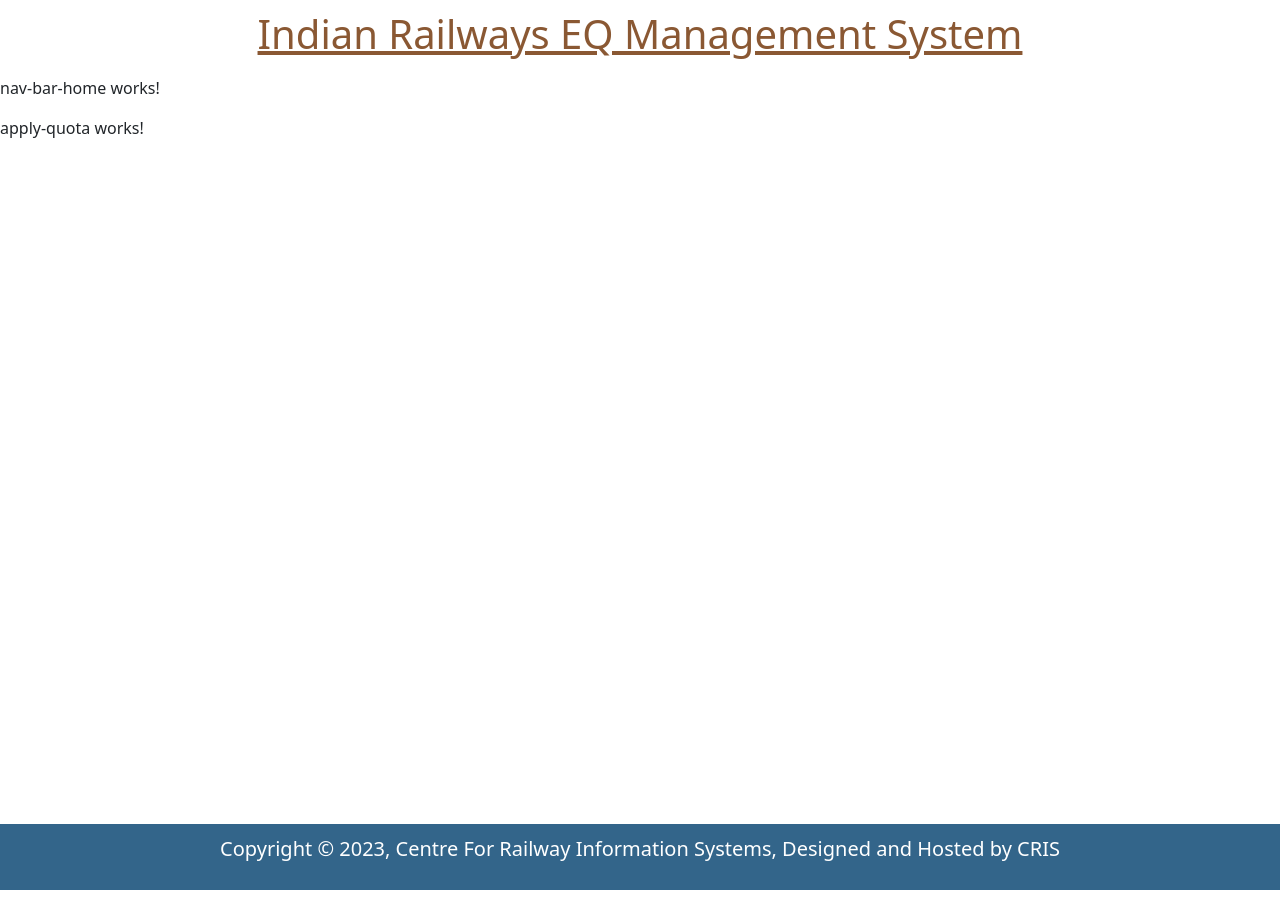
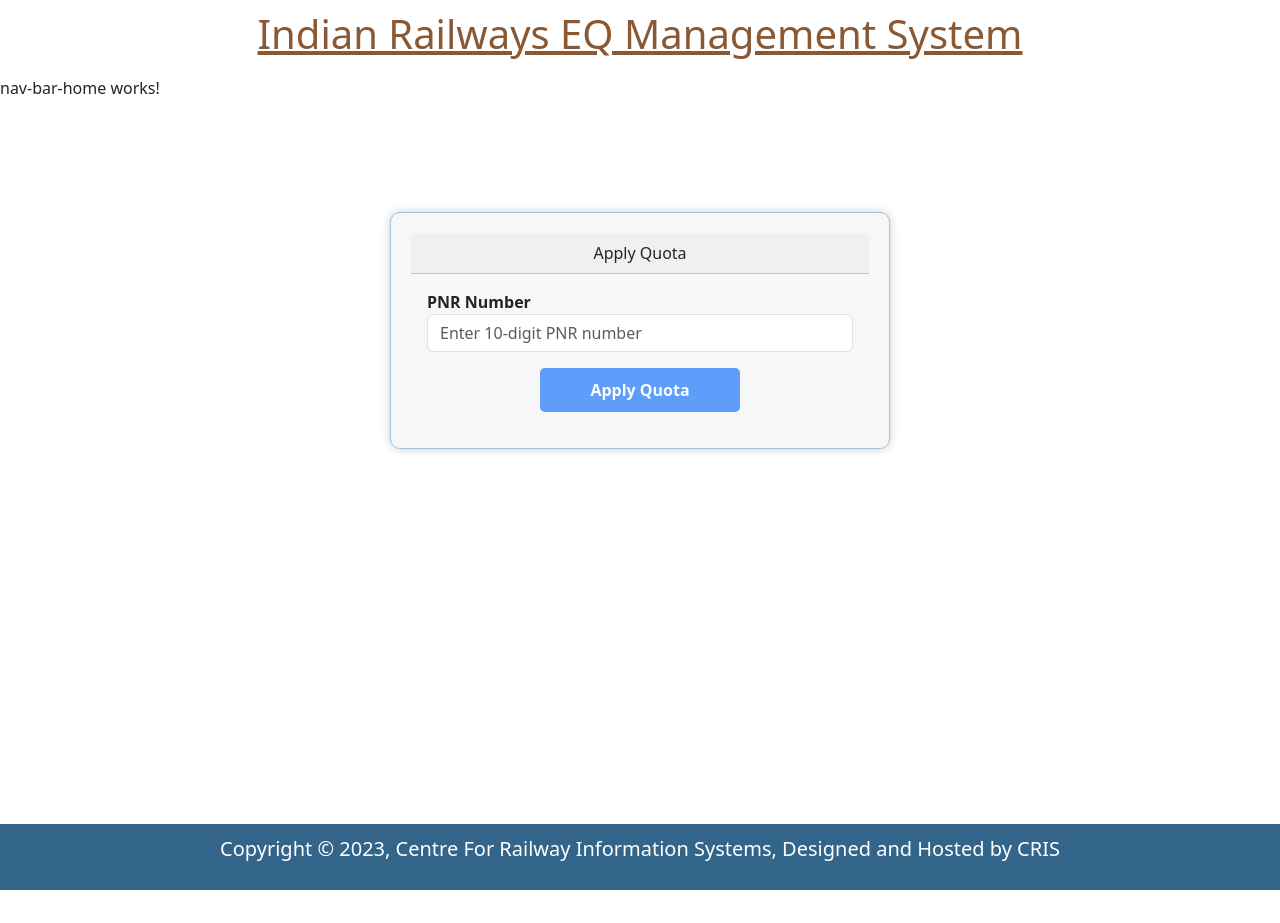
Before and after one commit to snehilkumarrr/EQAllotment, an Angular app: page /apply-quota in a window 1280 px wide. Built offline with nearby package versions, Linux system fonts and the light colour scheme.

Commit message:
pnr-enquiry

```diff
--- a/angular.json
+++ b/angular.json
@@ -98,5 +98,8 @@
         }
       }
     }
+  },
+  "cli": {
+    "analytics": "ffd80230-fa6d-4e2e-9bb4-b4a5d7751a1f"
   }
 }
--- a/src/app/Component/user-homepage/apply-quota/apply-quota.component.css
+++ b/src/app/Component/user-homepage/apply-quota/apply-quota.component.css
@@ -0,0 +1,32 @@
+.card-container {
+    display: flex;
+    justify-content: center;
+    margin-top: 30px;
+  }
+
+  .card {
+    width: 500px;          /* 🔼 Increase width */
+    padding: 20px;
+    border-radius: 10px;
+    box-shadow: 0 0 10px rgba(0, 0, 0, 0.1);
+    background-color: #fff;
+  }
+
+  .pnr-input {
+    display: flex;
+    align-items: center;
+    gap: 12px;
+    margin-bottom: 16px;
+  }
+
+  .pnr-input label {
+    min-width: 100px;
+    font-weight: 600;
+  }
+
+  .pnr-input input {
+    flex-grow: 1;
+    width: 100%;
+    padding: 8px;
+    font-size: 16px;
+  }
--- a/src/app/Component/user-homepage/apply-quota/apply-quota.component.html
+++ b/src/app/Component/user-homepage/apply-quota/apply-quota.component.html
@@ -1 +1,40 @@
-<p>apply-quota works!</p>
+<div class="form-container container py-5">
+  <div class="row justify-content-center mt-5">
+    <div class="col-md-6">
+      <div class="card">
+        <div class="card-header d-flex justify-content-center align-items-center">
+            Apply Quota
+          </div>
+        <div class="card-body">
+          <form [formGroup]="quotaForm" (ngSubmit)="onSubmit()">
+            <div class="form-group">
+              <label for="quotaInput">PNR Number</label>
+              <input
+                id="quotaInput"
+                type="text"
+                formControlName="quota"
+                maxlength="10"
+                pattern="\d*"
+                placeholder="Enter 10-digit PNR number"
+                class="form-control"
+              />
+              <!-- Validation messages -->
+              <small *ngIf="quota?.hasError('required') && quota?.touched" class="text-danger">
+                PNR is required.
+              </small>
+              <small *ngIf="quota?.hasError('pattern') && quota?.touched" class="text-danger">
+                Please enter a valid 10-digit PNR Number.
+              </small>
+            </div>
+
+            <div class="d-flex justify-content-center mt-3">
+                <button type="submit" class="btn btn-primary" [disabled]="quotaForm.invalid">
+                  Apply Quota
+                </button>
+              </div>
+          </form>
+        </div>
+      </div>
+    </div>
+  </div>
+</div>
--- a/src/app/Component/user-homepage/apply-quota/apply-quota.component.ts
+++ b/src/app/Component/user-homepage/apply-quota/apply-quota.component.ts
@@ -1,10 +1,34 @@
 import { Component } from '@angular/core';
+import { FormBuilder, FormGroup, Validators } from '@angular/forms';
 
 @Component({
   selector: 'app-apply-quota',
   templateUrl: './apply-quota.component.html',
-  styleUrls: ['./apply-quota.component.css']
+  styleUrls: ['./apply-quota.component.css' ,'../../../Shared/shared_card_styles.css']
 })
 export class ApplyQuotaComponent {
+  quotaForm: FormGroup;
+
+  constructor(private fb: FormBuilder) {
+    this.quotaForm = this.fb.group({
+      quota: [
+        '',
+        [
+          Validators.required,
+          Validators.pattern(/^\d{10}$/)  // 💥 Exactly 10 digits
+        ]
+      ]
+    });
 
 }
+onSubmit() {
+  if (this.quotaForm.valid) {
+    console.log("Quota Applied:", this.quotaForm.value.quota);
+    alert('Quota applied successfully!');
+  }
+}
+
+get quota() {
+  return this.quotaForm.get('quota');
+}
+}
--- a/src/app/Shared/shared_card_styles.css
+++ b/src/app/Shared/shared_card_styles.css
@@ -29,6 +29,22 @@
   border-radius: 5px;
   background-color: #fff;
 }
+.pnr-input {
+  display: flex;
+  align-items: center;
+  gap: 10px; /* space between label and input */
+  margin-bottom: 16px;
+}
+
+.pnr-input label {
+  font-weight: bold;
+}
+
+.pnr-input input {
+  width: 200px;
+  padding: 6px 10px;
+  font-size: 16px;
+}
 
 button {
   background-color: #3498db; /* Blue button background color */
--- a/src/app/app-routing.module.ts
+++ b/src/app/app-routing.module.ts
@@ -12,4 +12,5 @@
   imports: [RouterModule.forRoot(routes)],
   exports: [RouterModule]
 })
+
 export class AppRoutingModule { }
```
